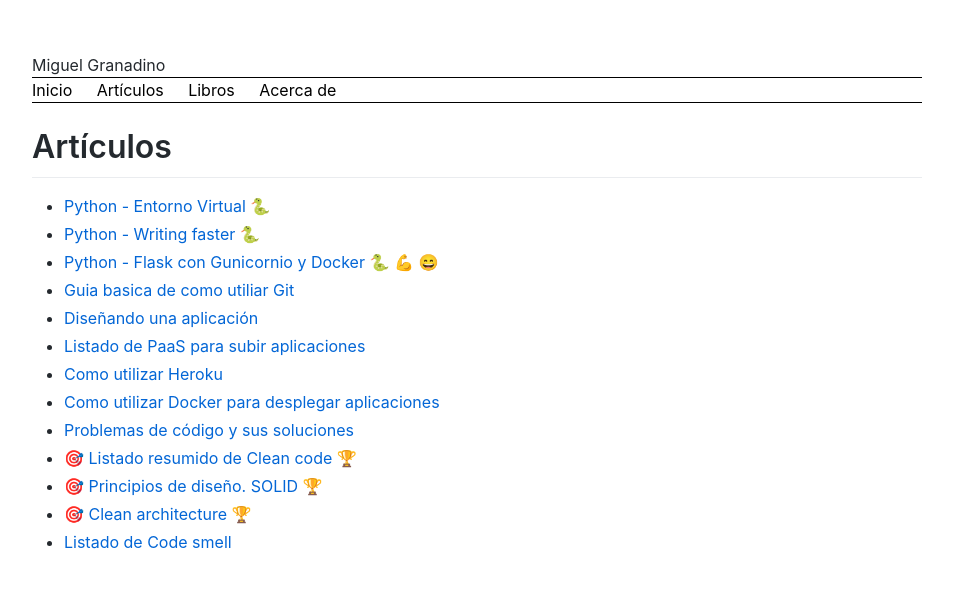
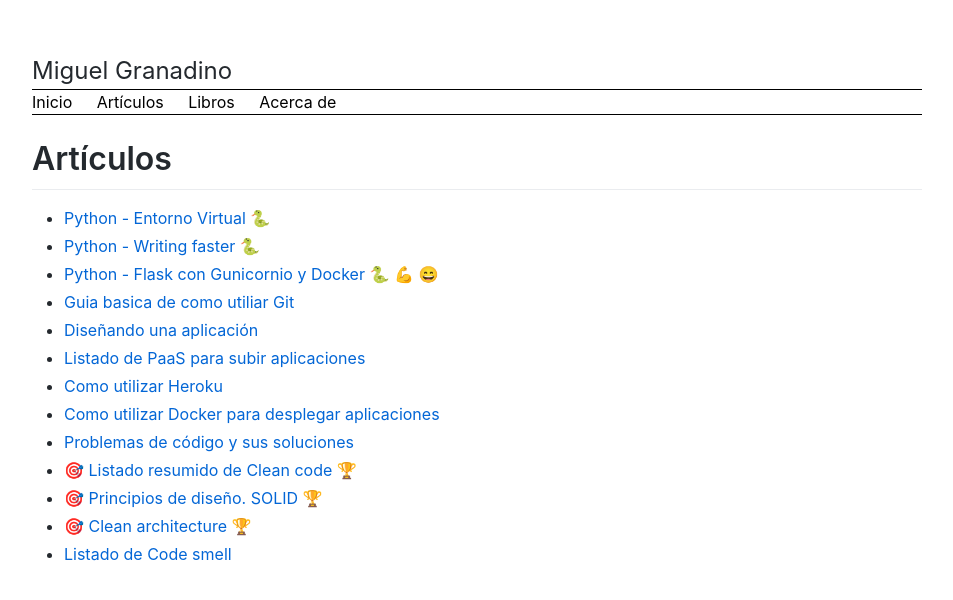
Before and after one commit to Akira3030/formacion, a Jekyll site: the page built from index.md, in a window 1280 px wide. Shown: the top 600 px of the page, without its empty margins (163-1116 px from the left). Built offline with Jekyll 4.4.1, drawn with Linux system fonts in a browser that asks for light colours; emoji names are drawn with the system emoji font.

Commit message:
Update estilo.css

```diff
--- a/assets/css/estilo.css
+++ b/assets/css/estilo.css
@@ -19,8 +19,8 @@
 	border: 1px solid green;
 
 }
-.header-logo {
-	font-size:16px;
+.markdown-body .header-logo {
+	font-size:24px;
 	margin:0px;
 	padding:0px;
 	margin-right:20px;
```
